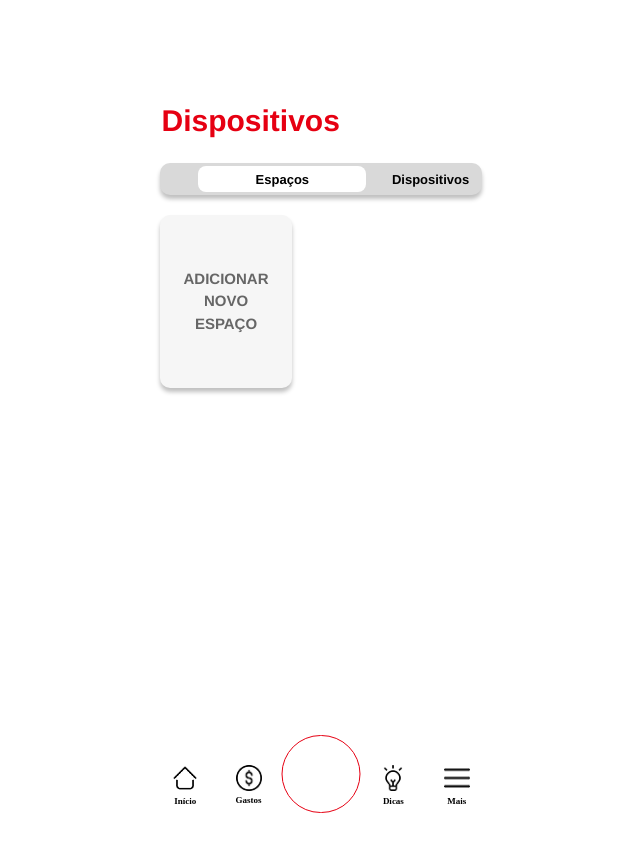
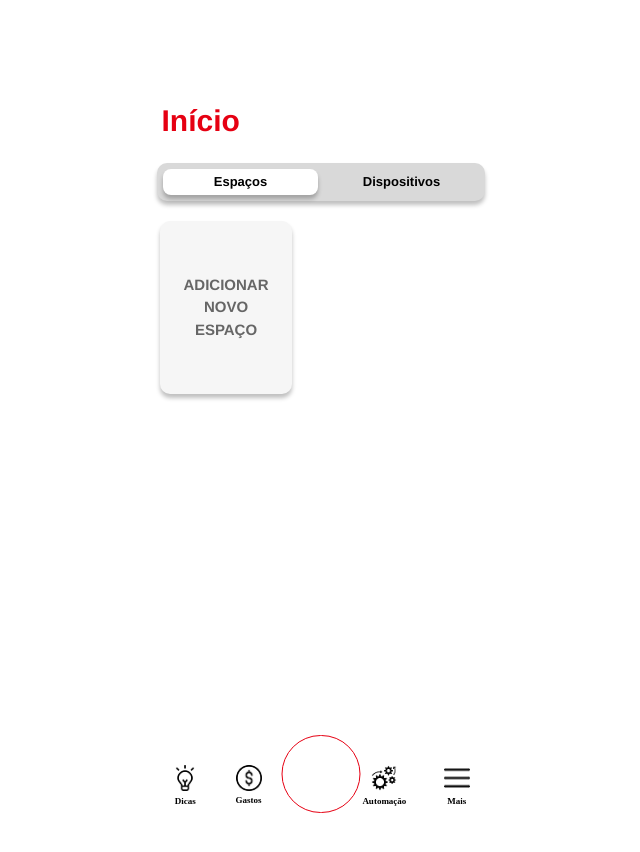
Before and after one commit to manoellaginez/app.goodwe, a React (Vite) app: page /entrar in a window 1280 px wide. Shown: the top 852 px of the page, without its empty margins (359-999 px from the left). Built offline with nearby package versions, Linux system fonts and the light colour scheme.

Commit message:
detalhes arrumados

```diff
--- a/src/screens/addnovodispositivo/style.css
+++ b/src/screens/addnovodispositivo/style.css
@@ -33,7 +33,7 @@
 .adicionar-novo .rectangle {
   background-color: #ffffff;
   border: 1px solid;
-  border-color: #e60012;
+  border-color: #b42222;
   border-radius: 40px;
   height: 76px;
   left: 174px;
@@ -210,7 +210,7 @@
 }
 
 .adicionar-novo .text-wrapper-6 {
-  color: #e60012;
+  color: #b42222;
   font-family: "Inter-SemiBold", Helvetica;
   font-size: 25px;
   font-weight: 600;
@@ -387,7 +387,7 @@
   all: unset;
   align-items: center;
   align-self: stretch;
-  background-color: #e60012;
+  background-color: #b42222;
   border-radius: 8px;
   box-sizing: border-box;
   display: flex;
--- a/src/screens/cadastro1/style.css
+++ b/src/screens/cadastro1/style.css
@@ -16,7 +16,7 @@
 }
 
 .cadastro1 .text-wrapper {
-  color: #e60012;
+  color: #b42222;
   font-family: "Inter-SemiBold", Helvetica;
   font-size: 25px;
   font-weight: 600;
@@ -80,7 +80,7 @@
   all: unset;
   align-items: center;
   align-self: stretch;
-  background-color: #e60012;
+  background-color: #b42222;
   border-radius: 8px;
   box-sizing: border-box;
   display: flex;
--- a/src/screens/dispositivos/dispositivos.jsx
+++ b/src/screens/dispositivos/dispositivos.jsx
@@ -35,24 +35,26 @@ const Dispositivos = () => {
       <div className="div">
         {/* Seção do topo */}
         <div className="top-section">
-           <div className="text-wrapper-2">Dispositivos</div>
+           <div className="text-wrapper-2">Início</div>
         </div>
 
 
 {/* Navegação Espaços x Dispositivos */}
-        <div className="frame">
-          <div
-            className={`indicator ${
-              location.pathname === "/entrar" ? "left" : "right"
-            }`}
-          />
-          <Link to="/entrar" className="text-wrapper-3">
+<div className="tabs-frame">
+  <Link
+    to="/entrar"
+    className={`button-link ${location.pathname === "/entrar" ? "active" : ""}`}
+  >
     Espaços
   </Link>
-          <Link to="/dispositivos" className="text-wrapper-4">
+  <Link
+    to="/dispositivos"
+    className={`button-link ${location.pathname === "/dispositivos" ? "active" : ""}`}
+  >
     Dispositivos
   </Link>
 </div>
+
 
         {/* Container dos cards */}
         <div className="spaces-container">
@@ -108,20 +110,20 @@ const Dispositivos = () => {
           <div className="home-indicator" />
           <div className="navbar-links">
             <div className="navbar-item">
-              <img className="element-5" alt="Element" src="/img/logoinicio.png" />
-              <div className="text-wrapper-12">Início</div>
+              <img className="element-5" alt="Element" src="/img/logodicas.png" />
+              <div className="text-wrapper-12">Dicas</div>
             </div>
             <div className="navbar-item">
               <img className="element-2" alt="Element" src="/img/logogastos.png" />
               <div className="text-wrapper-10">Gastos</div>
             </div>
             <div className="navbar-item">
-              <img className="element" alt="Element" src="/img/logoautomacao.png" />
-              <div className="text-wrapper-9">Automação</div>
+              <img className="element" alt="Element" src="/img/logoinicio.png" />
+              <div className="text-wrapper-9">Início</div>
             </div>
             <div className="navbar-item">
-              <img className="element-3" alt="Element" src="/img/logodicas.png" />
-              <div className="text-wrapper-11">Dicas</div>
+              <img className="element-3" alt="Element" src="/img/logoautomacao.png" />
+              <div className="text-wrapper-11">Automação</div>
             </div>
             <div className="navbar-item">
               <img className="element-4" alt="Element" src="/img/logomais.png" />
--- a/src/screens/entrar/entrar.jsx
+++ b/src/screens/entrar/entrar.jsx
@@ -1,6 +1,6 @@
 import React, { useState, useEffect } from "react";
 import "./style.css";
-import { Link, useLocation, useNavigate } from "react-router-dom";
+import { Link, useLocation, useNavigate, NavLink } from "react-router-dom";
 
 const Entrar = () => {
   const location = useLocation();
@@ -31,18 +31,20 @@ const Entrar = () => {
       <div className="div">
         {/* Seção do topo: título e perfis */}
         <div className="top-section">
-          <div className="text-wrapper-2">Dispositivos</div>
+          <div className="text-wrapper-2">Início</div>
         </div>
 
 
-        {/* Botões de navegação */}
-        <div className="frame">
-          <div className={`indicator ${location.pathname === "/entrar" ? "left" : "right"}`} />
-          <div className="overlap-group">
-            <Link to="/entrar" className="text-wrapper-3">Espaços</Link>
-          </div>
-          <Link to="/dispositivos" className="text-wrapper-4">Dispositivos</Link>
-        </div>
+<div className="tabs-frame">
+  <NavLink to="/entrar" className="button-link">
+    Espaços
+  </NavLink>
+
+  <NavLink to="/dispositivos" className="button-link">
+    Dispositivos
+  </NavLink>
+</div>
+
 
         {/* Container para os cartões de espaço */}
         <div className="spaces-container">
@@ -80,8 +82,8 @@ const Entrar = () => {
           <div className="home-indicator" />
           <div className="navbar-links">
             <div className="navbar-item">
-              <img className="element-5" alt="Element" src="/img/logoinicio.png" />
-              <div className="text-wrapper-12">Início</div>
+              <img className="element-5" alt="Element" src="/img/logodicas.png" />
+              <div className="text-wrapper-12">Dicas</div>
             </div>
           <div className="navbar-item">
            <Link to="/gastos" className="navbar-link">
@@ -90,12 +92,12 @@ const Entrar = () => {
            </Link>
           </div>
             <div className="navbar-item">
-              <img className="element" alt="Element" src="/img/logoautomacao.png" />
-              <div className="text-wrapper-9">Automação</div>
+              <img className="element" alt="Element" src="/img/logoinicio.png" />
+              <div className="text-wrapper-9">Início</div>
             </div>
             <div className="navbar-item">
-              <img className="element-3" alt="Element" src="/img/logodicas.png" />
-              <div className="text-wrapper-11">Dicas</div>
+              <img className="element-3" alt="Element" src="/img/logoautomacao.png" />
+              <div className="text-wrapper-11">Automação</div>
             </div>
             <div className="navbar-item">
               <img className="element-4" alt="Element" src="/img/logomais.png" />
--- a/src/screens/entrar/style.css
+++ b/src/screens/entrar/style.css
@@ -298,22 +298,12 @@
   margin-top: 20px;
   position: relative;
   display: flex;
-  justify-content: space-around;
+  justify-content: space-between;
   align-items: center;
 }
 
-.incio-espaos .overlap-group {
-  -webkit-backdrop-filter: blur(2px) brightness(100%);
-  backdrop-filter: blur(2px) brightness(100%);
-  background-color: #ffffff;
-  border-radius: 8px;
-  height: 26px;
-  width: 168px;
-  position: relative;
-  display: flex;
-  justify-content: center;
-  align-items: center;
-}
+
+
 
 .incio-espaos .text-wrapper-3,
 .incio-espaos .text-wrapper-4 {
@@ -595,7 +585,7 @@
 .incio-espaos .profile-image-3 { left: 45px; }
 
 
-/* Botões de navegação "Espaços" / "Dispositivos" */
+/* Container dos botões */
 .incio-espaos .frame {
   background-color: #d9d9d9;
   border-radius: 10px;
@@ -603,37 +593,34 @@
   height: 32px;
   width: 322px;
   margin-top: 20px;
-  display: flex; /* Garante que os links se comportem como flex items */
-  justify-content: space-around; /* Distribui o espaço entre os botões */
+  display: flex;
+  justify-content: center;  /* mantém centralizado */
   align-items: center;
-  position: relative; /* Para posicionar o indicador se for um pseudo-elemento */
+  gap: 10px; /* espaço entre "Espaços" e "Dispositivos" */
 }
 
-/* Links (botões) dentro do frame */
+/* Botões */
 .incio-espaos .button-link {
-  flex-grow: 1; /* Faz cada link ocupar o máximo de espaço possível */
-  text-decoration: none; /* Remove o sublinhado padrão do link */
-  height: 100%;
+  text-decoration: none;
+  padding: 0 20px;   /* espaço interno */
+  height: 26px;
   display: flex;
   justify-content: center;
   align-items: center;
-  position: relative; /* Para o indicador de ativo */
-  color: #000000;
+  border-radius: 8px;
   font-family: "Inter-SemiBold", Helvetica;
   font-size: 13px;
   font-weight: 600;
+  color: #000000;
   white-space: nowrap;
 }
 
-/* Indicador de botão ativo (o sublinhado azul e fundo branco) */
+/* Botão ativo */
 .incio-espaos .button-link.active {
   background-color: #ffffff;
-  border-radius: 8px;
-  height: 26px; /* Ajuste para ter o mesmo tamanho do botão original */
-  width: 168px; /* Ajuste para ter o mesmo tamanho do botão original */
-  color: #000000; /* Cor do texto quando ativo */
-  box-shadow: 0px 4px 4px #00000040; /* Sombra se desejar */
+  box-shadow: 0px 4px 4px #00000040;
 }
+
 
 /* Remova .overlap-group e .text-wrapper-3/.text-wrapper-4 que estavam com position: absolute */
 /* O .text-wrapper-3 e .text-wrapper-4 são agora apenas o texto dentro do .button-link */
@@ -646,3 +633,138 @@
 /* Estilos para a barra de navegação inferior - MANTIDOS */
 .incio-espaos .overlap-8 { /* ... */ }
 /* ... (mantenha todos os estilos da navbar inferior aqui) ... */
+
+/* ===========================
+   Overrides para o frame de abas
+   =========================== */
+
+/* garante que as novas regras sobrescrevam as antigas */
+.incio-espaos .frame {
+  position: relative;          /* necessário para o indicador absoluto */
+  background-color: #d9d9d9;
+  border-radius: 10px;
+  height: 32px;
+  width: 322px;
+  margin-top: 20px;
+  padding: 3px;                /* espaço ao redor do indicador */
+  display: flex;
+  gap: 0;
+  align-items: center;
+  justify-content: center;
+}
+
+/* o "pílula" branca que se move para esquerda/direita */
+.incio-espaos .frame .indicator {
+  position: absolute;
+  top: 3px;
+  left: 3px;                   /* posição padrão: esquerda */
+  width: 168px;                /* largura visível na referência */
+  height: 26px;
+  background: #ffffff;
+  border-radius: 8px;
+  box-shadow: 0px 4px 4px rgba(0,0,0,0.25);
+  transition: left .18s ease, right .18s ease;
+  z-index: 0;                  /* abaixo dos textos */
+}
+
+/* classe para deslocar o indicador para a direita */
+.incio-espaos .frame .indicator.right {
+  left: auto;
+  right: 3px;
+}
+
+/* os botões (links) ficam sobre o indicador */
+.incio-espaos .button-link {
+  position: relative;
+  z-index: 1;                  /* acima do indicador */
+  display: flex;
+  align-items: center;
+  justify-content: center;
+  flex: 1;                     /* cada link ocupa espaço igual */
+  height: 26px;
+  padding: 0 8px;
+  margin: 0 3px;
+  border-radius: 8px;
+  text-decoration: none;
+  color: #000;
+  font-family: "Inter-SemiBold", Helvetica;
+  font-size: 13px;
+  font-weight: 600;
+  white-space: nowrap;
+}
+
+/* se por algum motivo ainda existir uma classe .active, não precisa usar
+   fundo — o indicador já mostra o ativo. Mantemos só para segurança. */
+.incio-espaos .button-link.active {
+  color: #000;
+}
+
+/* anula regras antigas problemáticas (sempre depois das existentes) */
+.incio-espaos .overlap-group {
+  position: static !important;
+  width: auto !important;
+  height: auto !important;
+  left: auto !important;
+  top: auto !important;
+  background: none !important;
+  box-shadow: none !important;
+}
+
+.incio-espaos .text-wrapper-3,
+.incio-espaos .text-wrapper-4 {
+  position: relative !important;
+  left: auto !important;
+  top: auto !important;
+  width: auto !important;
+  text-align: center !important;
+}
+
+/* Container das abas */
+.tabs-frame {
+  position: relative;
+  background-color: #d9d9d9;
+  border-radius: 10px;
+  box-shadow: 0px 4px 4px rgba(0,0,0,0.25);
+  height: 32px;
+  width: 322px;
+  margin-top: 20px;
+  padding: 3px;
+
+  display: flex;
+  align-items: center;
+  justify-content: space-between; /* Mantém os botões lado a lado */
+}
+
+/* Aba ativa (o fundo branco) */
+.tabs-frame .indicator {
+  position: absolute;
+  top: 3px;
+  left: 3px;
+  width: 168; !important /* metade do frame */
+  height: 28px; !important
+  background: white;
+  border-radius: 8px;
+  box-shadow: 0px 2px 4px rgba(0,0,0,0.25);
+  transition: left 0.3s ease;
+  z-index: 0;
+}
+
+/* Quando a aba for a da direita */
+.tabs-frame .indicator.right {
+  left: calc(50% - 3px);
+}
+
+/* Botões de texto */
+.tabs-frame .button-link {
+  flex: 1;
+  text-align: center;
+  font-family: "Inter-SemiBold", Helvetica, sans-serif;
+  font-size: 13px;
+  font-weight: 600;
+  color: #000;
+  line-height: 26px;
+  position: relative;
+  z-index: 1; /* fica acima do indicator */
+  cursor: pointer;
+  text-decoration: none;
+}
--- a/src/screens/entre/style.css
+++ b/src/screens/entre/style.css
@@ -21,7 +21,7 @@
 
 /* Título "Entre" */
 .entre .text-wrapper {
-  color: #e60012;
+  color: #b42222;
   font-family: "Inter-SemiBold", Helvetica;
   font-size: 25px;
   font-weight: 600;
@@ -34,7 +34,7 @@
 
 /* Link "Esqueci minha senha" */
 .entre .text-wrapper-2 {
-  color: #e60012;
+  color: #b42222;
   font-family: "Inter-SemiBold", Helvetica;
   font-size: 12px;
   font-weight: 600;
@@ -94,7 +94,7 @@
   all: unset;
   align-items: center;
   align-self: stretch;
-  background-color: #e60012;
+  background-color: #b42222;
   border-radius: 8px;
   box-sizing: border-box;
   display: flex;
```
Also changed, not shown: src/screens/cadastro/style.css (+2 -12 lines), src/screens/dispositivos/style.css (+37 -3 lines), src/screens/gastos/style.css (+6 -6 lines), public/img/voltrix.png (added). Lines whose indentation alone changed are shown as unchanged.
